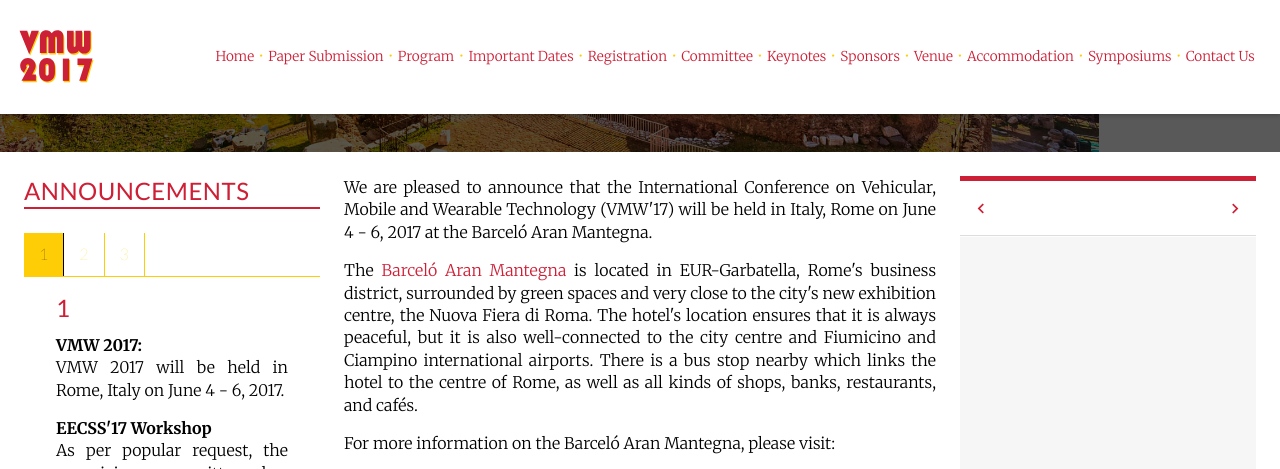
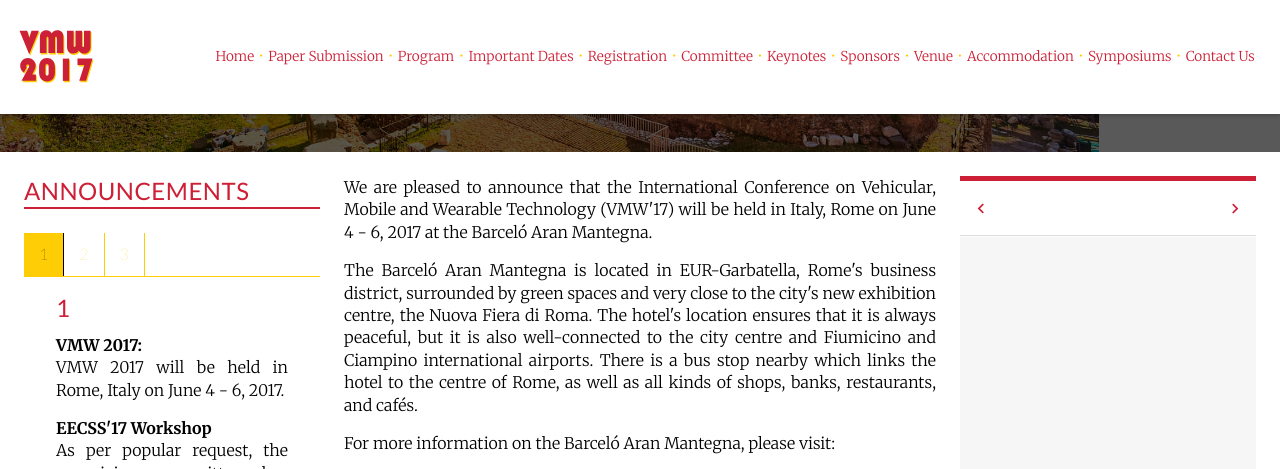
Before and after one commit to intaset/vmw, a Jekyll site: the page built from venue.html, in a window 1280 px wide and 900 px high, scrolled down 355 px, cut to the strip 0-469 px from the top of the window. Built offline with Jekyll 4.4.1, drawn with Linux system fonts in a browser that asks for light colours; nearby versions of some CDN libraries; Markdown is read by kramdown in place of the engine named in the settings; comment, search, counter and statistics services are not loaded.

```diff
--- a/venue.html
+++ b/venue.html
@@ -11,7 +11,7 @@ keyword: smart glass, wearable imaging, projection devices, smart watch, smart a
 
 <p class="body">We are pleased to announce that the International Conference on Vehicular, Mobile and Wearable Technology (VMW'17) will be held in Italy, Rome on June 4 - 6, 2017 at the Barceló Aran Mantegna.</p>
 
-<p class="body">The <a href="https://www.barcelo.com/en-us/hotels/italy/rome/barcelo-aran-mantegna/" target="_blank" class="body-link">Barceló Aran Mantegna</a> is located in EUR-Garbatella, Rome's business district, surrounded by green spaces and very close to the city's new exhibition centre, the Nuova Fiera di Roma. The hotel's location ensures that it is always peaceful, but it is also well-connected to the city centre and Fiumicino and Ciampino international airports. There is a bus stop nearby which links the hotel to the centre of Rome, as well as all kinds of shops, banks, restaurants, and cafés.</p>
+<p class="body">The Barceló Aran Mantegna is located in EUR-Garbatella, Rome's business district, surrounded by green spaces and very close to the city's new exhibition centre, the Nuova Fiera di Roma. The hotel's location ensures that it is always peaceful, but it is also well-connected to the city centre and Fiumicino and Ciampino international airports. There is a bus stop nearby which links the hotel to the centre of Rome, as well as all kinds of shops, banks, restaurants, and cafés.</p>
 
 <p class="body">For more information on the Barceló Aran Mantegna, please visit:</p>
 <br>
```
Also changed, not shown: 1 other file.
